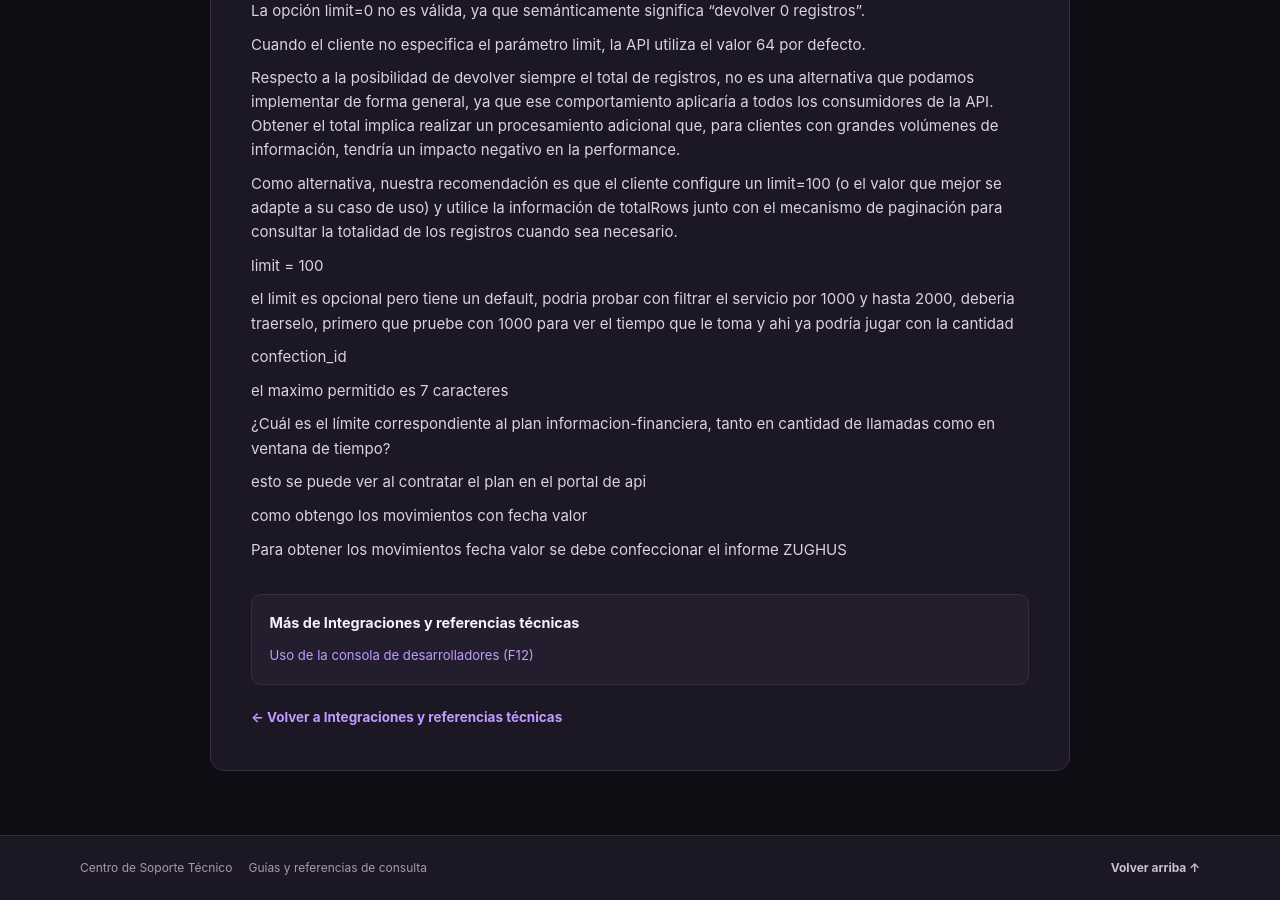
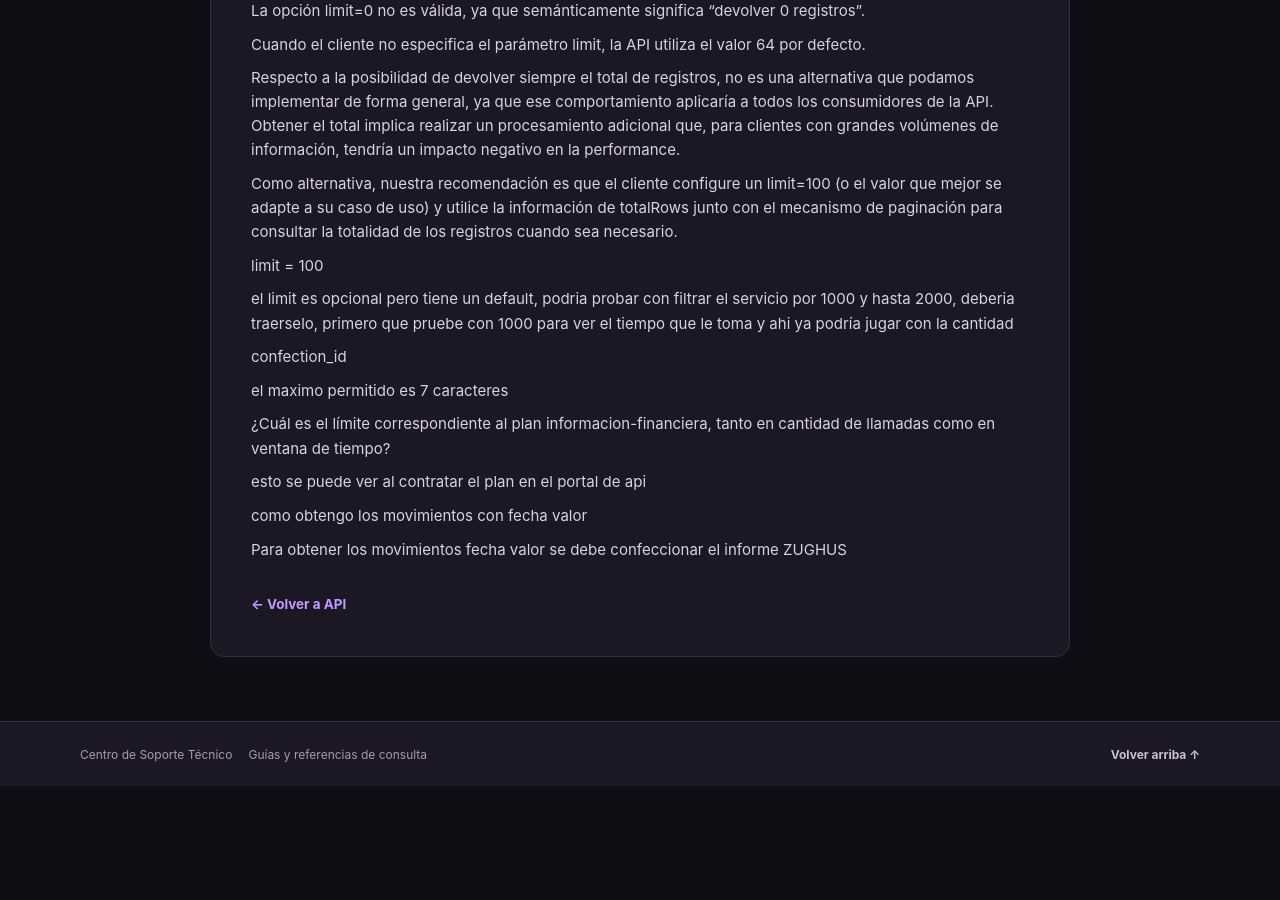
Before and after one commit to Franklizcano/kevin-web, a Jekyll site: the page built from contenido/06-api-integraciones/preguntas-frecuentes-api.md, in a window 1280 px wide and 900 px high, scrolled down 3846 px. Built offline with Jekyll 4.4.1, drawn with Linux system fonts in a browser that asks for light colours; after the commit the page ends 4632 px from its top, so only the background shows below that; some of the changed text lies outside the part shown.

Commit message:
Apply support site changes

```diff
--- a/contenido/06-api-integraciones/preguntas-frecuentes-api.md
+++ b/contenido/06-api-integraciones/preguntas-frecuentes-api.md
@@ -1,7 +1,7 @@
 ---
 title: Preguntas frecuentes de API
 layout: article
-category: Integraciones y referencias técnicas
+category: API
 summary: Aclara el alcance de la API, los estados y mensajes de respuesta, y qué pasos ocurren en la plataforma web.
 status: revisado
 source: API/Preguntas frecuentes.docx
```
